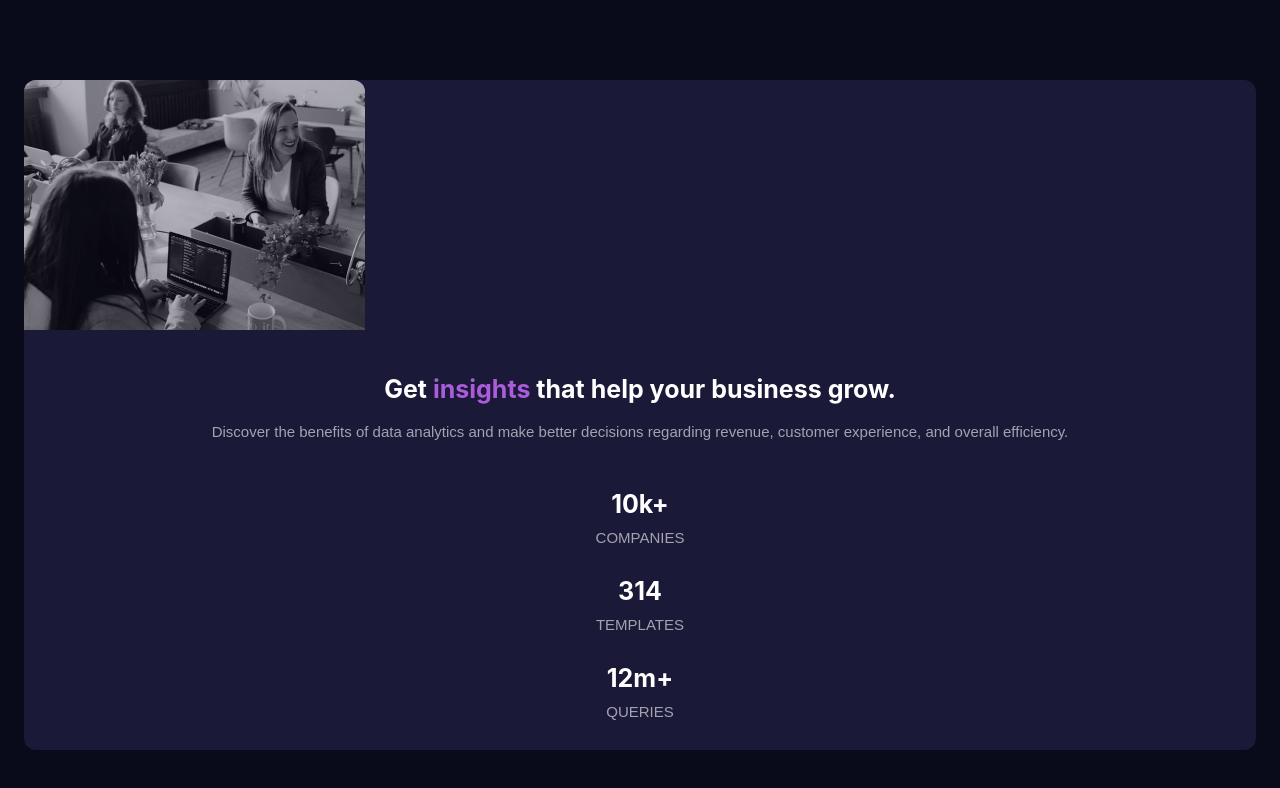
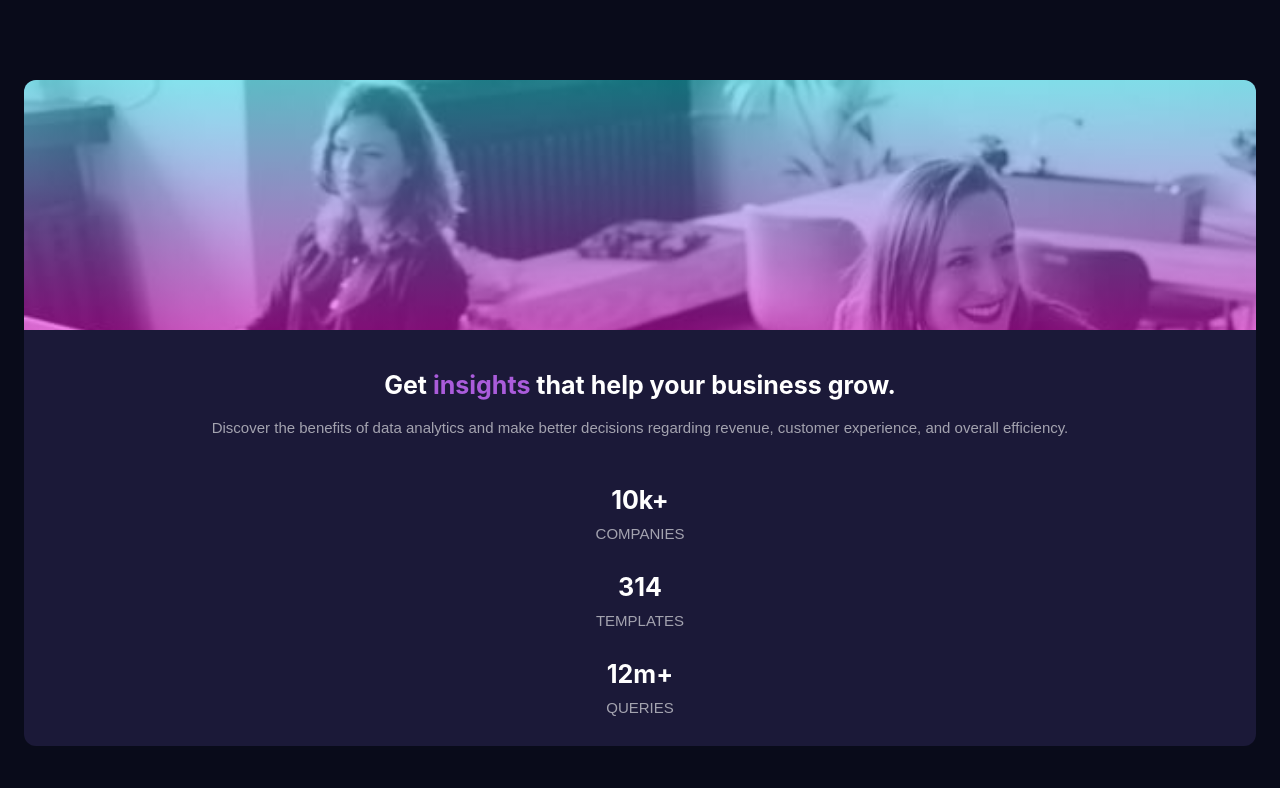
Before and after one commit to JuanApaza/desafio, a plain HTML site: page index.html in a window 1280 px wide. Drawn offline with Linux system fonts and the light colour scheme.

Commit message:
proyecto final

```diff
--- a/css/styles.css
+++ b/css/styles.css
@@ -18,15 +18,22 @@
     color: hsl(228, 45%, 44%);
 }
 
-img{
+.img{
+    background-image:
+    linear-gradient(
+        rgba(25, 209, 231, 0.5),
+        rgba(243, 17, 224, 0.5)
+    ),
+    url(../images/image-header-mobile.jpg);
     background-size: cover;
     max-width: 100%;
     height: 250px;
     position: relative;
     border-radius: 12px 12px 0 0;
-    background-color: var(--accent);
-    opacity: 0.7;
+
+
 }
+
 body{
     background-color: var(--main-background);
     margin: 0;
--- a/index.html
+++ b/index.html
@@ -14,11 +14,8 @@
 <body>
 
 <main>
-
-    <article>
-      <img src="./images/image-header-mobile.jpg" alt="Personas Trabajando">
-    </article>
-
+  <div class="img">
+  </div>
   <h2>
     Get
     <span>insights</span>
```
